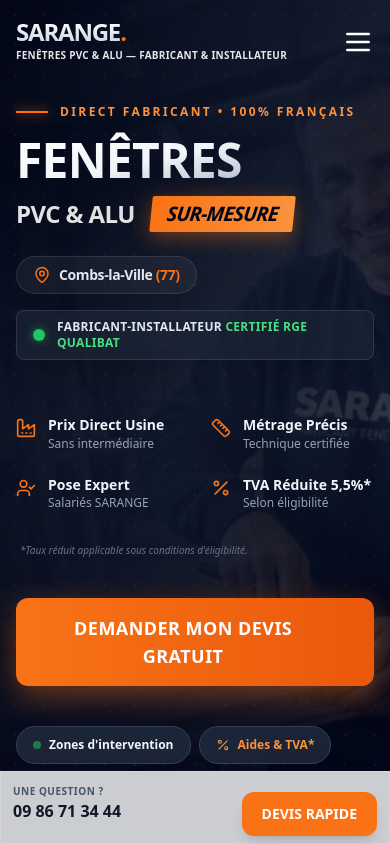
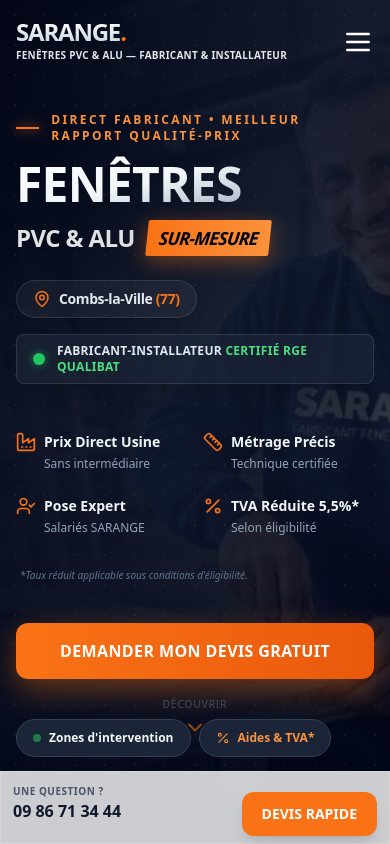
Before and after one commit to SARANGE-PRO/site-sarange, a React (Vite) app: page / in a window 390 px wide. Shown: the top 844 px of the page. Built offline with nearby package versions, Linux system fonts and the light colour scheme.

Commit message:
mise à jour

```diff
--- a/src/components/sections/Hero.jsx
+++ b/src/components/sections/Hero.jsx
@@ -22,7 +22,7 @@
     },
   };
 
-  // Nouvelle présentation ÉPURÉE (Juste le texte et l'icône, pas de fond)
+  // Configuration des 4 points forts (Version épurée)
   const features = [
     { icon: Factory, title: "Prix Direct Usine", sub: "Sans intermédiaire" },
     { icon: Ruler, title: "Métrage Précis", sub: "Technique certifiée" },
@@ -45,6 +45,7 @@
           initial={{ scale: 1.1 }}
           animate={{ scale: 1 }}
           transition={{ duration: 25, ease: 'linear', repeat: Infinity, repeatType: 'reverse' }}
+          fetchPriority="high"
         />
         <div className="absolute inset-0 bg-gradient-to-br from-slate-950 via-slate-900/90 to-slate-950/50"></div>
         <div className="absolute inset-0 bg-gradient-to-t from-slate-950 via-transparent to-transparent"></div>
@@ -64,10 +65,10 @@
         >
           <div className="flex flex-col items-start max-w-4xl">
 
-            {/* Tagline */}
+            {/* Tagline modifiée */}
             <motion.div variants={itemVariants} className="text-xs sm:text-sm font-bold text-orange-400 uppercase tracking-[0.2em] mb-2 flex items-center">
               <span className="w-8 h-[2px] bg-orange-500 mr-3 shadow-[0_0_12px_rgba(249,115,22,1)]"></span>
-              Direct Fabricant • 100% Français
+              Direct Fabricant • MEILLEUR RAPPORT QUALITÉ-PRIX
             </motion.div>
 
             {/* H1 : FENÊTRES */}
@@ -82,14 +83,14 @@
                 FENÊTRES
               </span>
 
-              <div className="flex flex-wrap items-center gap-4 sm:gap-6 mt-1">
+              <div className="flex flex-wrap items-center gap-3 sm:gap-6 mt-1">
                 <span className="text-white/90 text-2xl sm:text-3xl lg:text-4xl font-bold tracking-tight">
                   PVC & ALU
                 </span>
 
                 <span className="relative inline-block group transform -skew-x-6 hover:skew-x-0 transition-transform duration-300">
                   <span className="absolute inset-0 bg-gradient-to-r from-orange-500 to-orange-400 rounded-sm shadow-[0_5px_20px_rgba(249,115,22,0.4)]"></span>
-                  <span className="relative z-10 text-slate-950 px-4 py-1 italic font-black text-xl sm:text-2xl lg:text-3xl block">
+                  <span className="relative z-10 text-slate-950 px-3 py-1 italic font-black text-lg sm:text-2xl lg:text-3xl block">
                     sur-mesure
                   </span>
                 </span>
@@ -107,7 +108,7 @@
             </motion.h2>
 
             {/* Badge RGE */}
-            <motion.div variants={itemVariants} className="flex flex-wrap gap-3 mb-6">
+            <motion.div variants={itemVariants} className="flex flex-wrap gap-3 mb-4">
               <div className="relative overflow-hidden inline-flex items-center bg-slate-800/60 backdrop-blur-xl border border-white/10 px-4 py-2 rounded-lg shadow-xl">
                 <div className="relative flex h-3 w-3 mr-3">
                   <span className="animate-ping absolute inline-flex h-full w-full rounded-full bg-green-400 opacity-75"></span>
@@ -120,15 +121,15 @@
             </motion.div>
           </div>
 
-          {/* INTEGRATION ÉPURÉE : LISTE TECHNIQUE (Plus de grosses cartes) */}
-          <motion.div variants={itemVariants} className="grid grid-cols-2 gap-x-8 gap-y-6 max-w-2xl py-2">
+          {/* LISTE AVANTAGES ÉPURÉE (Sans cartes) */}
+          <motion.div variants={itemVariants} className="grid grid-cols-2 gap-x-4 gap-y-6 max-w-2xl py-2">
             {features.map((feature, index) => (
-              <div key={index} className="flex items-start gap-3 group">
-                <feature.icon size={20} className="text-orange-500 mt-0.5 group-hover:scale-110 transition-transform" />
-                <div className="flex flex-col">
+              <div key={index} className="flex flex-col justify-center gap-1 group">
+                <div className="flex items-center gap-2">
+                  <feature.icon size={20} className="text-orange-500 group-hover:scale-110 transition-transform" />
                   <span className="font-bold text-slate-100 text-sm sm:text-base leading-tight">{feature.title}</span>
-                  <span className="text-xs text-slate-400 mt-0.5">{feature.sub}</span>
                 </div>
+                <span className="text-xs text-slate-400 pl-7">{feature.sub}</span>
               </div>
             ))}
           </motion.div>
@@ -137,21 +138,21 @@
             *Taux réduit applicable sous conditions d'éligibilité.
           </motion.p>
 
-          {/* CTA UNIQUE LARGE */}
+          {/* CTA UNIQUE */}
           <motion.div variants={itemVariants} className="pt-4 flex flex-col sm:flex-row gap-4">
             <button
               onClick={() => document.getElementById('contact').scrollIntoView({ behavior: 'smooth' })}
-              className="relative w-full sm:w-auto px-12 py-4 bg-gradient-to-r from-orange-500 to-orange-600 hover:from-orange-400 hover:to-orange-500 text-white font-bold rounded-xl shadow-[0_10px_30px_rgba(249,115,22,0.4)] transition-all transform hover:-translate-y-1 overflow-hidden group"
+              className="relative w-full sm:w-auto px-6 sm:px-12 py-4 bg-gradient-to-r from-orange-500 to-orange-600 hover:from-orange-400 hover:to-orange-500 text-white font-bold rounded-xl shadow-[0_10px_30px_rgba(249,115,22,0.4)] transition-all transform hover:-translate-y-1 overflow-hidden group"
             >
               <div className="absolute inset-0 bg-white/20 translate-y-full group-hover:translate-y-0 transition-transform duration-300"></div>
-              <span className="relative flex items-center justify-center text-lg tracking-wide">
+              <span className="relative flex items-center justify-center text-base sm:text-lg tracking-wide whitespace-nowrap">
                 DEMANDER MON DEVIS GRATUIT
-                <Sparkles size={20} className="ml-2 opacity-0 group-hover:opacity-100 transition-opacity" />
+                <Sparkles size={20} className="ml-2 opacity-0 group-hover:opacity-100 transition-opacity hidden sm:block" />
               </span>
             </button>
           </motion.div>
 
-          {/* Mobile Shortcuts (Harmonisés) */}
+          {/* Mobile Shortcuts */}
           <motion.div variants={itemVariants} className="flex lg:hidden gap-2 pt-4 overflow-x-auto no-scrollbar pb-2">
             <button
               onClick={onOpenIntervention}
@@ -170,7 +171,7 @@
           </motion.div>
         </motion.div>
 
-        {/* --- COLONNE DROITE --- */}
+        {/* --- COLONNE DROITE (Desktop Only) --- */}
         <motion.div
           initial={{ opacity: 0, scale: 0.9, y: 30 }}
           animate={{ opacity: 1, scale: 1, y: 0 }}
@@ -225,9 +226,10 @@
 
       </div>
 
-      {/* --- SCROLL INDICATOR MOBILE CENTRÉ --- */}
+      {/* --- SCROLL INDICATOR MOBILE CORRIGÉ --- */}
+      {/* Positionné avec w-full et left-0 pour garantir le centrage parfait */}
       <motion.div
-        className="absolute bottom-6 left-1/2 -translate-x-1/2 flex flex-col items-center lg:hidden pointer-events-none"
+        className="absolute bottom-28 left-0 w-full flex flex-col items-center lg:hidden pointer-events-none z-20"
         initial={{ opacity: 0 }}
         animate={{ opacity: 1, y: [0, 8, 0] }}
         transition={{ delay: 2, duration: 2, repeat: Infinity }}
```
